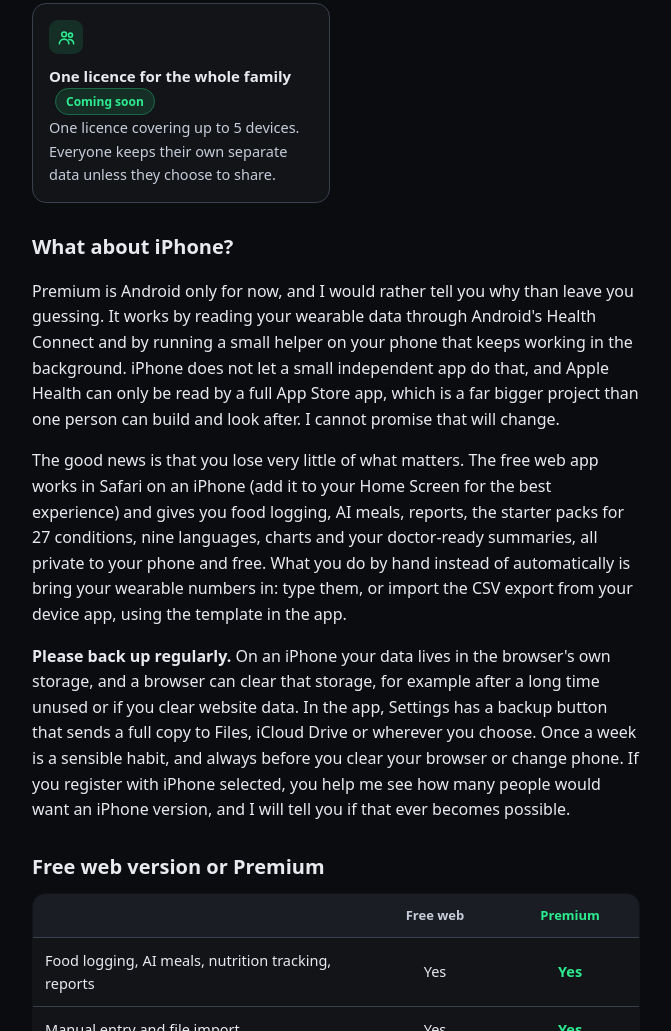
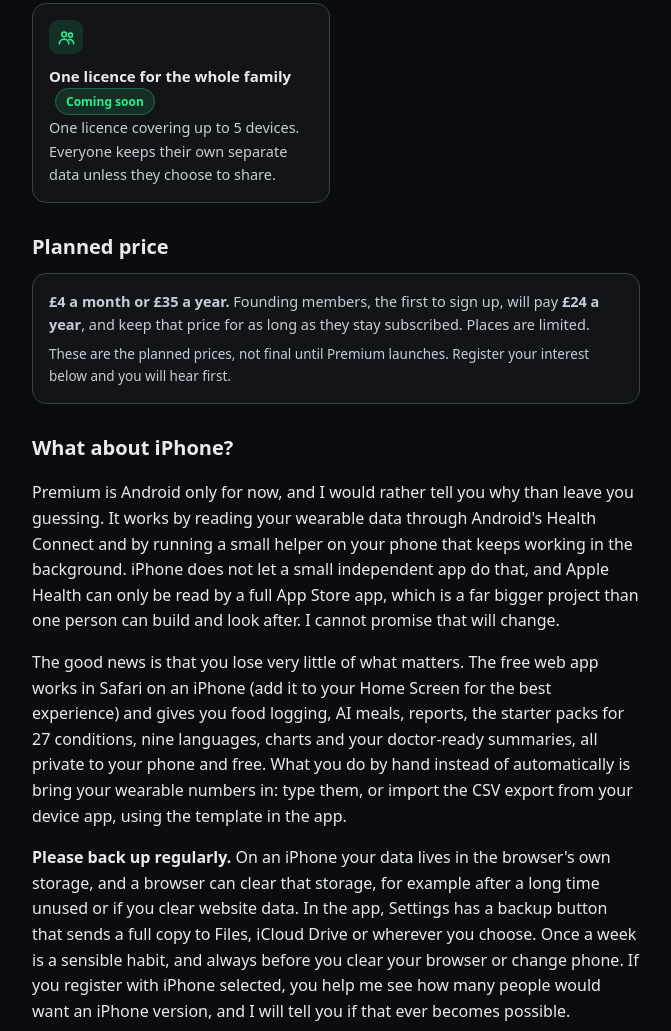
Before and after one commit to pete-maxhealth/maxhealth, a plain HTML site: page premium-site/index.html in a window 1280 px wide. Shown: the part 1779-2810 px from the top of the page, without its empty margins (304-975 px from the left). Drawn offline with Linux system fonts and the light colour scheme.

Commit message:
Premium page: planned prices; backlog: pricing, fee, tax and AI-cost checks before launch
Co-Authored-By: Claude Sonnet 5.5 <noreply@anthropic.com>
Claude-Session: https://claude.ai/code/session_01FwQKt5Ra1F13muMDdUHduj

```diff
--- a/premium-site/index.html
+++ b/premium-site/index.html
@@ -97,6 +97,11 @@
       <h3>One licence for the whole family <span class="badge" style="margin-left:6px">Coming soon</span></h3><p>One licence covering up to 5 devices. Everyone keeps their own separate data unless they choose to share.</p></div>
   </section>
 
+  <section aria-label="Planned price" style="margin:0 0 28px">
+    <h2 style="font-size:20px;margin:0 0 10px">Planned price</h2>
+    <div class="feat"><p style="margin:0 0 8px"><b>&pound;4 a month or &pound;35 a year.</b> Founding members, the first to sign up, will pay <b>&pound;24 a year</b>, and keep that price for as long as they stay subscribed. Places are limited.</p><p style="margin:0;font-size:13.5px">These are the planned prices, not final until Premium launches. Register your interest below and you will hear first.</p></div>
+  </section>
+
   <section aria-label="iPhone" style="margin:0 0 28px">
     <h2 style="font-size:20px;margin:0 0 10px">What about iPhone?</h2>
     <p>Premium is Android only for now, and I would rather tell you why than leave you guessing. It works by reading your wearable data through Android's Health Connect and by running a small helper on your phone that keeps working in the background. iPhone does not let a small independent app do that, and Apple Health can only be read by a full App Store app, which is a far bigger project than one person can build and look after. I cannot promise that will change.</p>
```
Also changed, not shown: 1 other file.
